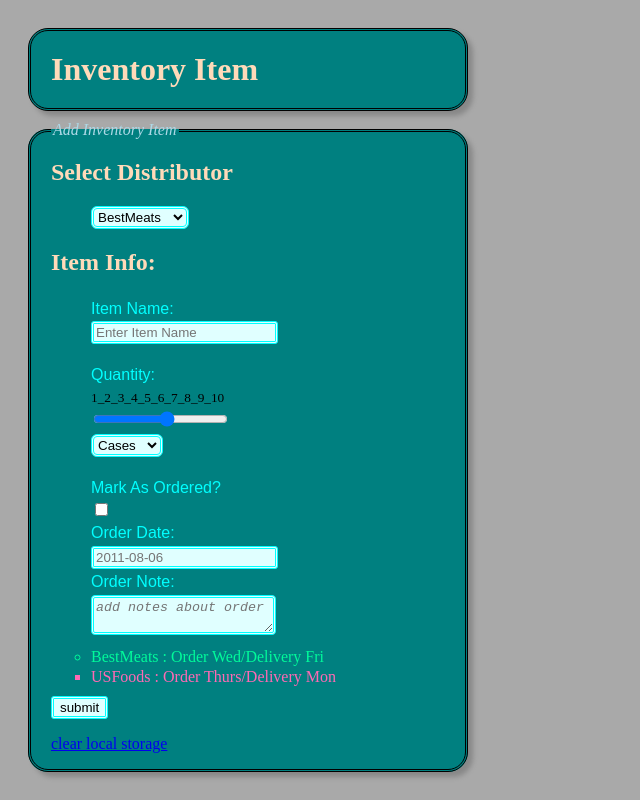
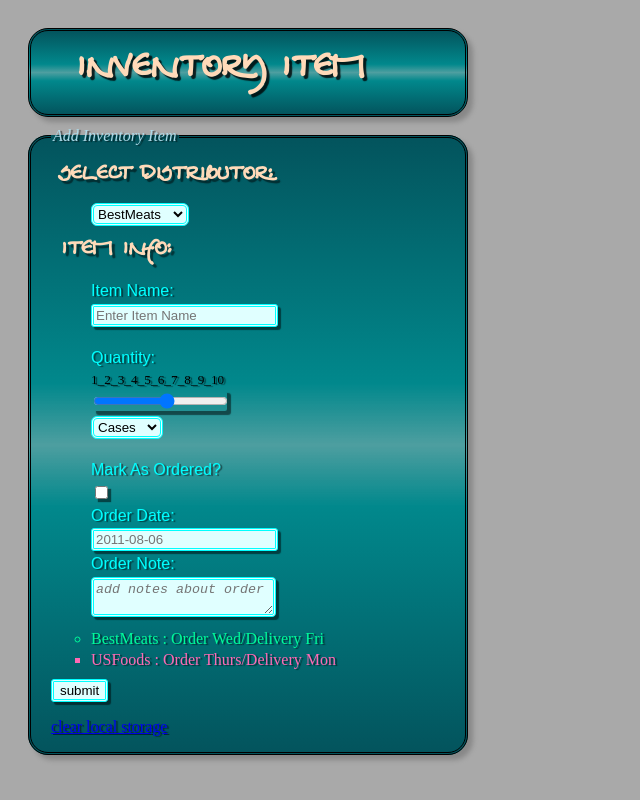
Before and after one commit to jmalone4fsu/VF1108, a plain HTML site: page Malone_Joseph_Project1/additem.html in a window 1280 px wide. Shown: the whole page, without its empty margins (0-640 px from the left). Drawn offline with Linux system fonts and the light colour scheme.

Commit message:
added embedded fonts

```diff
--- a/Malone_Joseph_Project1/additem.html
+++ b/Malone_Joseph_Project1/additem.html
@@ -30,7 +30,7 @@
             <fieldset>
             <legend>Add Inventory Item</legend>
             <dl>
-                <dt><h2>Select Distributor</h2></dt>
+                <dt><h2>Select Distributor:</h2></dt>
                 <dd><select id="dist">
                 </select></dd>
 
--- a/Malone_Joseph_Project1/css/styles.css
+++ b/Malone_Joseph_Project1/css/styles.css
@@ -1,17 +1,23 @@
 body {
-    width:460px;background:darkgrey;padding:10px;display:block;
+    width:460px;background:darkgrey;padding:10px;display:block;text-shadow:2px 1px 1px rgba(0,0,0,0.5);
 }
 fieldset {
-    background:teal;margin:10px 10px;
+
+    background: -webkit-linear-gradient(top, rgba(3,84,93,1) 0%,rgba(1,136,140,1) 40%,rgba(0,149,152,0.54) 50%,rgba(1,136,140,1) 60%,rgba(3,84,93,1) 100%);
+    margin:10px 10px;
     padding:0px 20px;
     border:3px double black;border-radius:20px;box-shadow: 5px 5px 5px #888888;
 }
 h1{
-    margin:10px;border: 3px double black;padding:20px;background:teal;
-    color:peachpuff;border-radius:20px;box-shadow: 5px 5px 5px #888888;
+    font-family: RedstarBold, sans-serif;font-size:26px;text-transform:uppercase;
+    margin:10px;border: 3px double black;padding:10px 20px 10px 45px;
+    background: -webkit-linear-gradient(top, rgba(3,84,93,1) 0%,rgba(1,136,140,1) 40%,rgba(0,149,152,0.54) 50%,rgba(1,136,140,1) 60%,rgba(3,84,93,1) 100%);
+    color:peachpuff;border-radius:20px;box-shadow: 5px 5px 5px #888888;text-shadow:3px 3px 1px rgba(0,0,0,0.8);
 }
 h2{
-    color:peachpuff;
+    font-family: RedstarBold, sans-serif;text-transform:uppercase;
+    margin:10px;font-size:16px;line-height:2.0em;
+    color:peachpuff;text-shadow:3px 3px 1px rgba(0,0,0,0.5);
 }
 legend{
     font-style:italic; text-decoration:none;color:lightblue;
@@ -23,7 +29,7 @@ label{
 textarea{
     background:lightcyan;font-style:italic;
     border:3px double cyan;border-radius:4px;
-    resize:vertical;overflow:auto;
+    resize:vertical;overflow:auto;box-shadow:3px 3px 1px rgba(0,0,0,0.5);
 }
 textarea:focus{
     background-color:cyan;border:4px double white;
@@ -46,10 +52,21 @@ ul.b {
     color:hotpink;
 }
 input{
-    border:3px double cyan;border-radius:3px;background:lightcyan;
+    border:3px double cyan;border-radius:3px;background:lightcyan;box-shadow:3px 3px 1px rgba(0,0,0,0.5);
 
 }
 input:focus{
-    background-color:cyan;border:4px double white;
-
+    background-color:cyan;border:4px double white;box-shadow:3px 3px 1px rgba(0,0,0,0.5);
 }
+/* @font-face {
+    font-family:"FATSB___";
+    src: url("../fonts/FATSB___.TTF")format('truetype');
+} */
+@font-face {
+    font-family: "mouthbrebb";
+    src:url("../fonts/mouthbrebb.ttf")format('truetype');
+}
+@font-face {
+    font-family: "RedstarBold";
+    src: url("../fonts/RedstarBold.ttf")format('truetype');
+}
```
Also changed, not shown: Malone_Joseph_Project1/fonts/RedstarBold.ttf (added).
